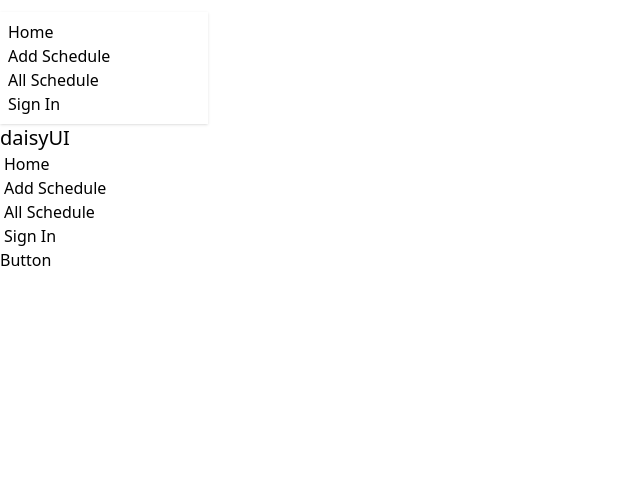
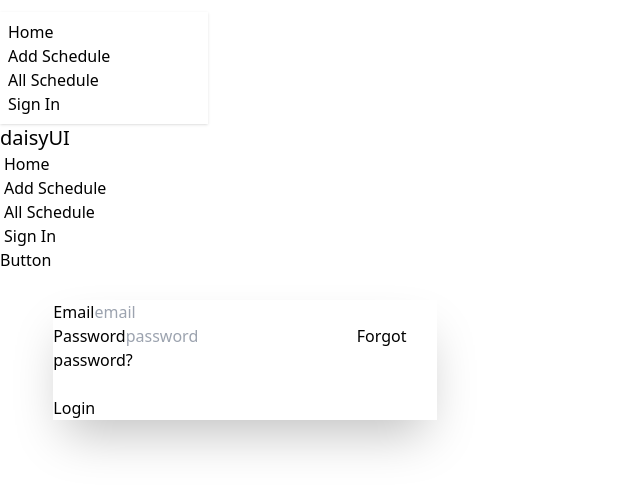
Before and after one commit to mdriyajulislamakash11/Owner-avatar-Mailstone-10-Conceptual-session-day-02-full-projects-client-site, a React (Vite) app: page /signIn in a window 1280 px wide. Shown: the top 492 px of the page, without its empty margins (0-640 px from the left). Built offline with nearby package versions, Linux system fonts and the light colour scheme.

Commit message:
login page added

```diff
--- a/src/pages/SignIn.jsx
+++ b/src/pages/SignIn.jsx
@@ -1,11 +1,44 @@
-import React from 'react';
+import React from "react";
 
 const SignIn = () => {
-    return (
-        <div>
-
-        </div>
-    );
+  return (
+    <div>
+      <div className="card bg-base-100 w-full max-w-sm shrink-0 shadow-2xl">
+        <form className="card-body">
+          <div className="form-control">
+            <label className="label">
+              <span className="label-text">Email</span>
+            </label>
+            <input
+              type="email"
+              placeholder="email"
+              className="input input-bordered"
+              required
+            />
+          </div>
+          <div className="form-control">
+            <label className="label">
+              <span className="label-text">Password</span>
+            </label>
+            <input
+              type="password"
+              placeholder="password"
+              className="input input-bordered"
+              required
+            />
+            <label className="label">
+              <a href="#" className="label-text-alt link link-hover">
+                Forgot password?
+              </a>
+            </label>
+          </div>
+          <div className="form-control mt-6">
+            <button className="btn btn-primary">Login</button>
+          </div>
+        </form>
+      </div>
+    </div>
+  );
 };
 
 export default SignIn;
```
